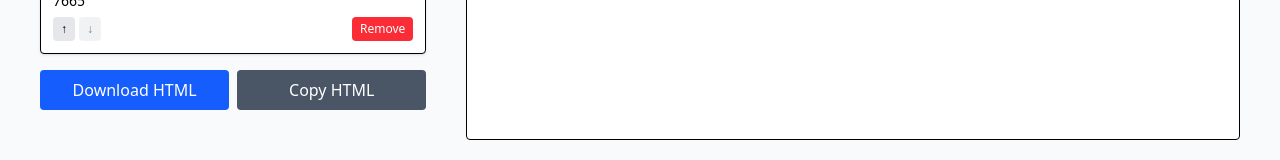
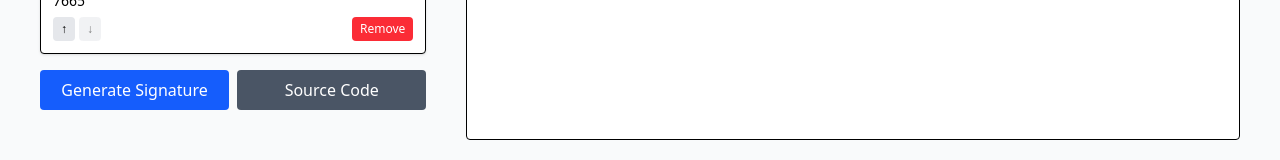
Before and after one commit to andykr1k/EmailSigGen, a React (Vite) app: page / in a window 1280 px wide. Shown: the part 620-780 px from the top of the page. Built offline with nearby package versions, Linux system fonts and the light colour scheme.

Commit message:
Changed button titles

```diff
--- a/src/App.jsx
+++ b/src/App.jsx
@@ -270,13 +270,13 @@ function App() {
             onClick={handleDownload}
             className="flex-1 px-4 py-2 bg-blue-600 text-white rounded hover:bg-blue-700"
           >
-            Download HTML
+            Generate Signature
           </button>
           <button
             onClick={copyToClipboard}
             className="flex-1 px-4 py-2 bg-gray-600 text-white rounded hover:bg-gray-700"
           >
-            Copy HTML
+            Source Code
           </button>
         </div>
       </div>
```
